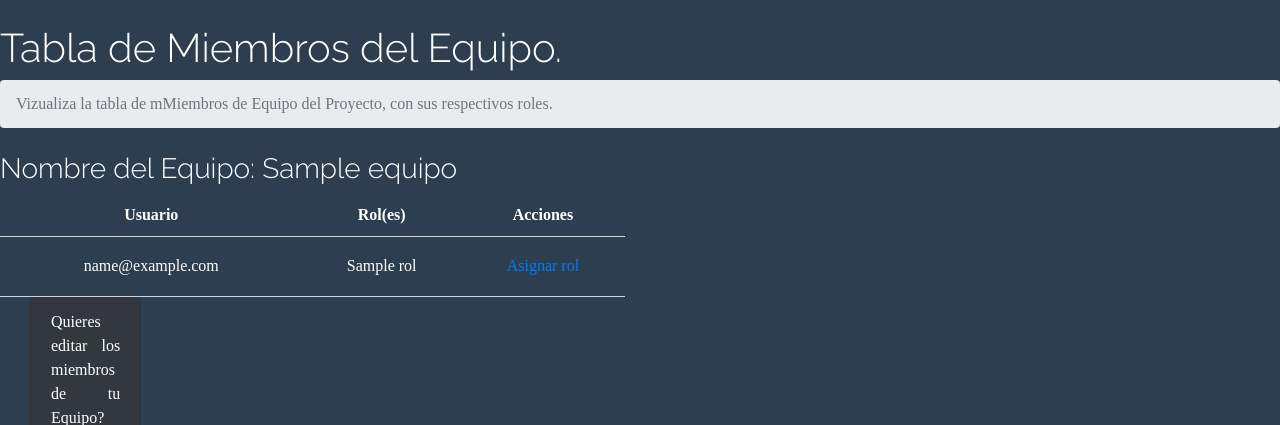
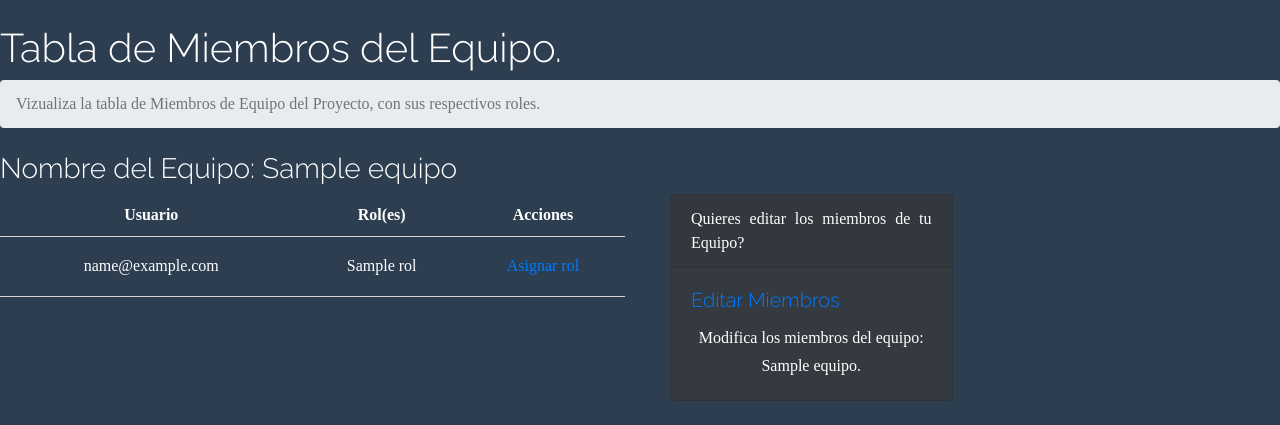
Before and after one commit to Diegocent/SGPAgiles, a Django app: template proyecto/templates/equipo/detalle_equipo.html in a window 1280 px wide. Shown: the part 104-529 px from the top of the page. After the commit the page ends 505 px from the top, so only its background shows below. Run offline with Django 3.2, Linux system fonts and the light colour scheme; tables that the repository leaves empty hold one stand-in row (values such as "Sample post"); the template is opened without the code that fills it: values that come from a table or form of the project are taken from there, most other values are stand-ins (such as "Sample title", 1, 10 or a date in 2020); parts of the project's set-up code (start-up, migrations or seed data) failed here and were passed over; some libraries are stand-ins or nearby versions.

Commit message:
mejora en la vista de equipo

```diff
--- a/proyecto/templates/equipo/detalle_equipo.html
+++ b/proyecto/templates/equipo/detalle_equipo.html
@@ -25,7 +25,7 @@
     </style>
     <h1 class="mt-4">Tabla de Miembros del Equipo.</h1>
     <ol class="breadcrumb mb-4">
-        <li class="breadcrumb-item active">Vizualiza la tabla de mMiembros de Equipo del Proyecto, con sus respectivos roles.</li>
+        <li class="breadcrumb-item active">Vizualiza la tabla de Miembros de Equipo del Proyecto, con sus respectivos roles.</li>
     </ol>
 
     <h3>Nombre del Equipo: {{ equipo.nombre }}</h3>
@@ -59,6 +59,7 @@
                 {% endfor %}
                 </tbody>
             </table>
+        </div>
             <div class="col-xl-6 col-md-6">
 
 
@@ -74,4 +75,6 @@
                 </div>
 
             </div>
+
+    </div>
 {% endblock %}
```
